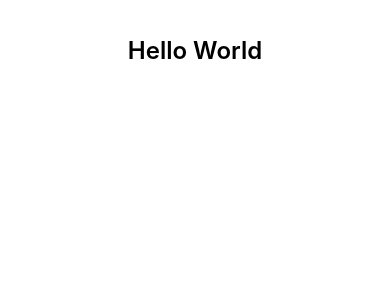
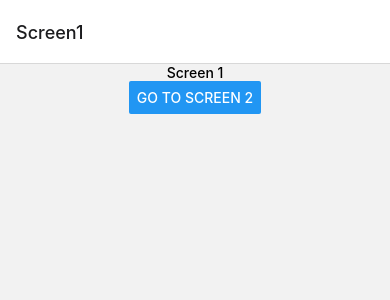
Before and after one commit to vinaybajjuri58/native-projects, a React Native app: screen /Screen1 in a window 390 px wide. Shown: the top 300 px of the page. Built offline with nearby package versions, Linux system fonts and the light colour scheme.

Commit message:
Feat:Implemented navigation

```diff
--- a/App.js
+++ b/App.js
@@ -8,12 +8,20 @@
 
 import React from 'react';
 import {Text, View, StyleSheet} from 'react-native';
+import {Screen1, Screen2} from './Screens';
+import {NavigationContainer} from '@react-navigation/native';
+import {createNativeStackNavigator} from '@react-navigation/native-stack';
+
+const MyStack = createNativeStackNavigator();
 
 const App = () => {
   return (
-    <View style={styles.sectionContainer}>
-      <Text style={styles.sectionTitle}>Hello World</Text>
-    </View>
+    <NavigationContainer>
+      <MyStack.Navigator>
+        <MyStack.Screen name="Screen1" component={Screen1} />
+        <MyStack.Screen name="Screen2" component={Screen2} />
+      </MyStack.Navigator>
+    </NavigationContainer>
   );
 };
 
--- /dev/null
+++ b/Screens/Screen1.js
@@ -0,0 +1,23 @@
+import React from 'react';
+import {Text, View, StyleSheet, Button} from 'react-native';
+export const Screen1 = ({navigation}) => {
+  return (
+    <View style={styles.screen}>
+      <Text style={styles.headerStyle}>Screen 1</Text>
+      <Button
+        onPress={() => navigation.navigate('Screen2')}
+        title="Go to Screen 2"
+      />
+    </View>
+  );
+};
+const styles = StyleSheet.create({
+  screen: {
+    flexDirection: 'column',
+    alignItems: 'center',
+    justifyContent: 'center',
+  },
+  headerStyle: {
+    fontWeight: '500',
+  },
+});
--- /dev/null
+++ b/Screens/Screen2.js
@@ -0,0 +1,23 @@
+import React from 'react';
+import {Text, View, StyleSheet, Button} from 'react-native';
+export const Screen2 = ({navigation}) => {
+  return (
+    <View style={styles.screen}>
+      <Text style={styles.headerStyle}>Screen 2</Text>
+      <Button
+        onPress={() => navigation.navigate('Screen1')}
+        title="Go to Screen 1"
+      />
+    </View>
+  );
+};
+const styles = StyleSheet.create({
+  screen: {
+    flexDirection: 'column',
+    alignItems: 'center',
+    justifyContent: 'center',
+  },
+  headerStyle: {
+    fontWeight: '500',
+  },
+});
--- /dev/null
+++ b/Screens/index.js
@@ -0,0 +1,2 @@
+export {Screen1} from './Screen1';
+export {Screen2} from './Screen2';
--- a/package.json
+++ b/package.json
@@ -10,8 +10,12 @@
     "lint": "eslint ."
   },
   "dependencies": {
+    "@react-navigation/native": "^6.0.7",
+    "@react-navigation/native-stack": "^6.3.0",
     "react": "17.0.2",
-    "react-native": "0.67.1"
+    "react-native": "0.67.1",
+    "react-native-safe-area-context": "^3.3.2",
+    "react-native-screens": "^3.10.2"
   },
   "devDependencies": {
     "@babel/core": "^7.12.9",
```
Also changed, not shown: 2 other files (tests, documents, lock files or other folders).
